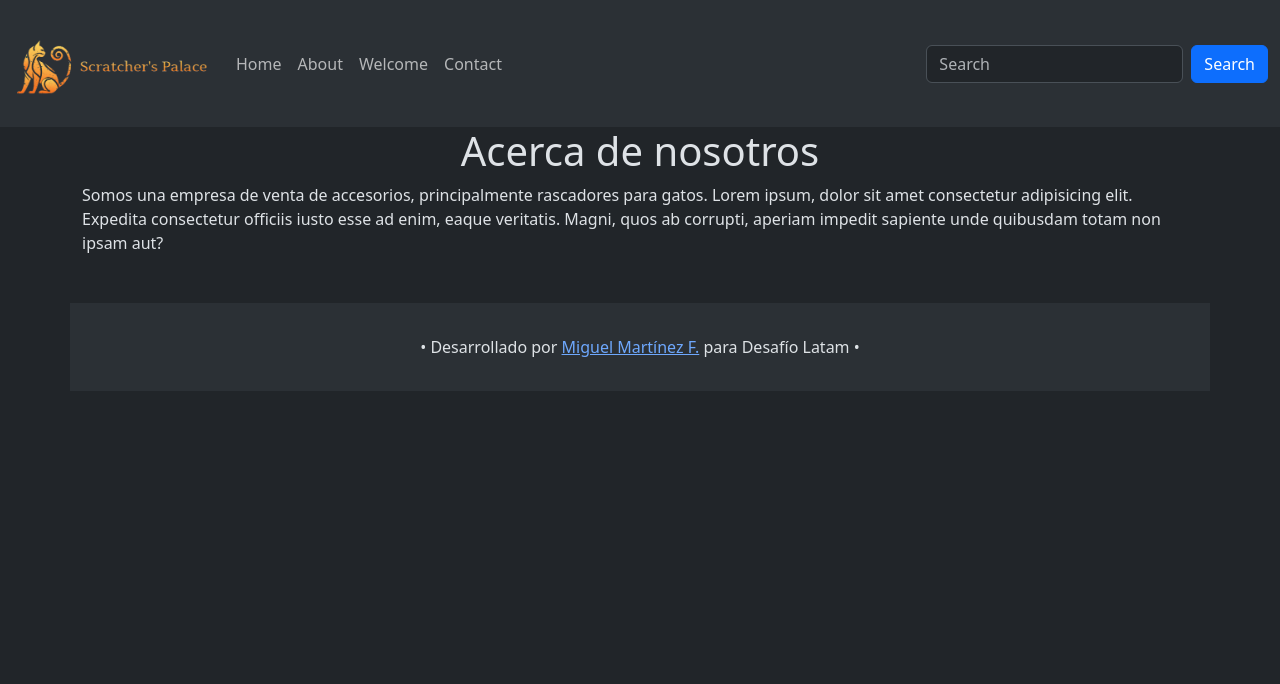
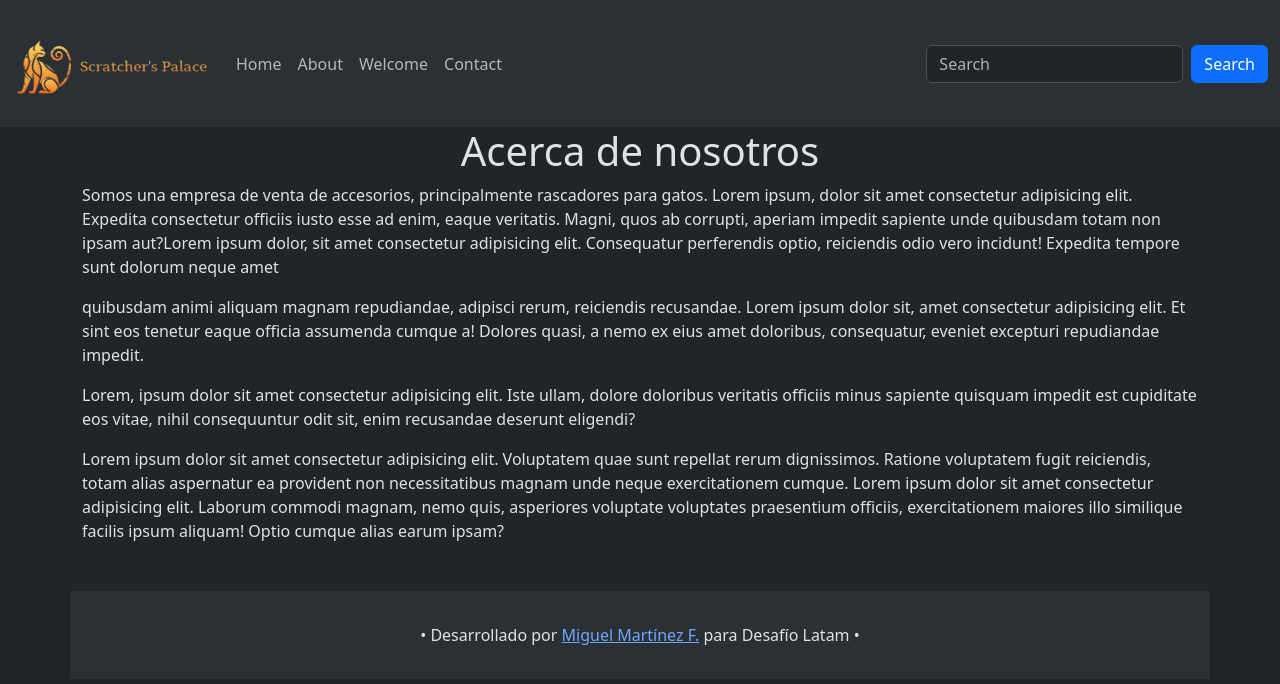
Before and after one commit to MiguelMartinez27/Proyecto_Django, a Django app: page /about/ in a window 1280 px wide. Shown: the top 684 px of the page. Run offline with Django 5.2, Linux system fonts and the light colour scheme.

Commit message:
screenshots hito 3

```diff
--- a/Cats/templates/web/about.html
+++ b/Cats/templates/web/about.html
@@ -4,6 +4,18 @@
   Somos una empresa de venta de accesorios, principalmente rascadores para
   gatos. Lorem ipsum, dolor sit amet consectetur adipisicing elit. Expedita
   consectetur officiis iusto esse ad enim, eaque veritatis. Magni, quos ab
-  corrupti, aperiam impedit sapiente unde quibusdam totam non ipsam aut?
+  corrupti, aperiam impedit sapiente unde quibusdam totam non ipsam aut?Lorem
+  ipsum dolor, sit amet consectetur adipisicing elit. Consequatur perferendis
+  optio, reiciendis odio vero incidunt! Expedita tempore sunt dolorum neque amet
+  <p>quibusdam animi aliquam magnam repudiandae, adipisci rerum, reiciendis
+  recusandae. Lorem ipsum dolor sit, amet consectetur adipisicing elit. Et sint
+  eos tenetur eaque officia assumenda cumque a! Dolores quasi, a nemo ex eius
+  amet doloribus, consequatur, eveniet excepturi repudiandae impedit.</p> Lorem,
+  ipsum dolor sit amet consectetur adipisicing elit. Iste ullam, dolore
+  doloribus veritatis officiis minus sapiente quisquam impedit est cupiditate
+  eos vitae, nihil consequuntur odit sit, enim recusandae deserunt eligendi?</p>
+
+<p>
+  Lorem ipsum dolor sit amet consectetur adipisicing elit. Voluptatem quae sunt repellat rerum dignissimos. Ratione voluptatem fugit reiciendis, totam alias aspernatur ea provident non necessitatibus magnam unde neque exercitationem cumque. Lorem ipsum dolor sit amet consectetur adipisicing elit. Laborum commodi magnam, nemo quis, asperiores voluptate voluptates praesentium officiis, exercitationem maiores illo similique facilis ipsum aliquam! Optio cumque alias earum ipsam?
 </p>
 {% endblock %}
```
